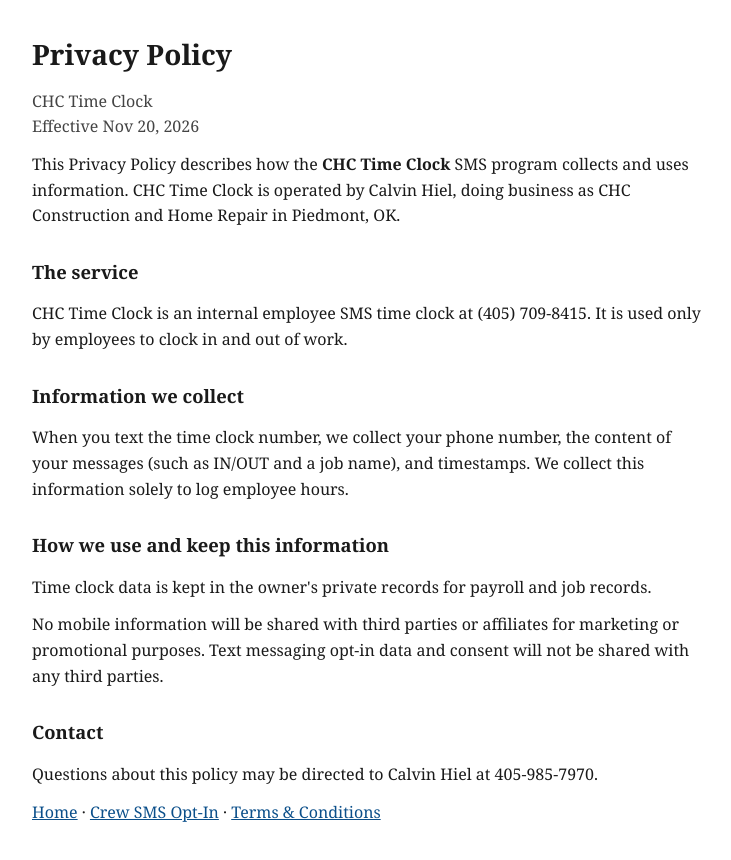
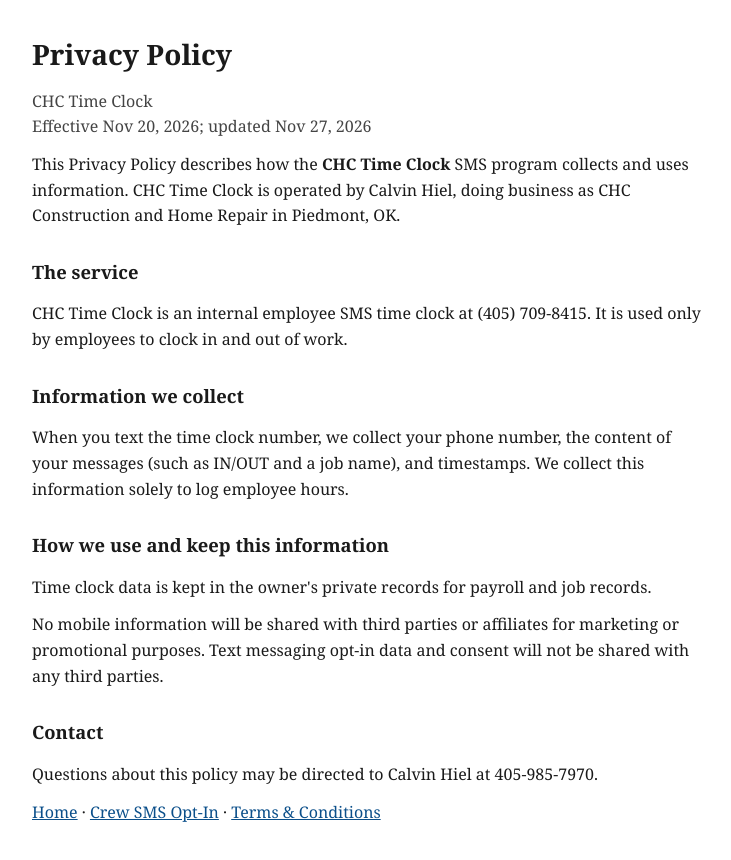
Before and after one commit to calcourt1/chc-timeclock, a plain HTML site: page privacy.html in a window 1280 px wide. Shown: the whole page, without its empty margins (272-1003 px from the left). Drawn offline with Linux system fonts and the light colour scheme.

Commit message:
Note the Nov 27, 2026 update on Privacy and Terms.
Keeps the original effective date and adds today's update date after CHC Audit's optional cleanup note.

```diff
--- a/privacy.html
+++ b/privacy.html
@@ -23,7 +23,7 @@
 </head>
 <body>
   <h1>Privacy Policy</h1>
-  <p class="meta">CHC Time Clock<br>Effective Nov 20, 2026</p>
+  <p class="meta">CHC Time Clock<br>Effective Nov 20, 2026; updated Nov 27, 2026</p>
 
   <p>This Privacy Policy describes how the <strong>CHC Time Clock</strong> SMS program collects and uses information. CHC Time Clock is operated by Calvin Hiel, doing business as CHC Construction and Home Repair in Piedmont, OK.</p>
 
```
Also changed, not shown: terms.html (+1 -1 lines).
